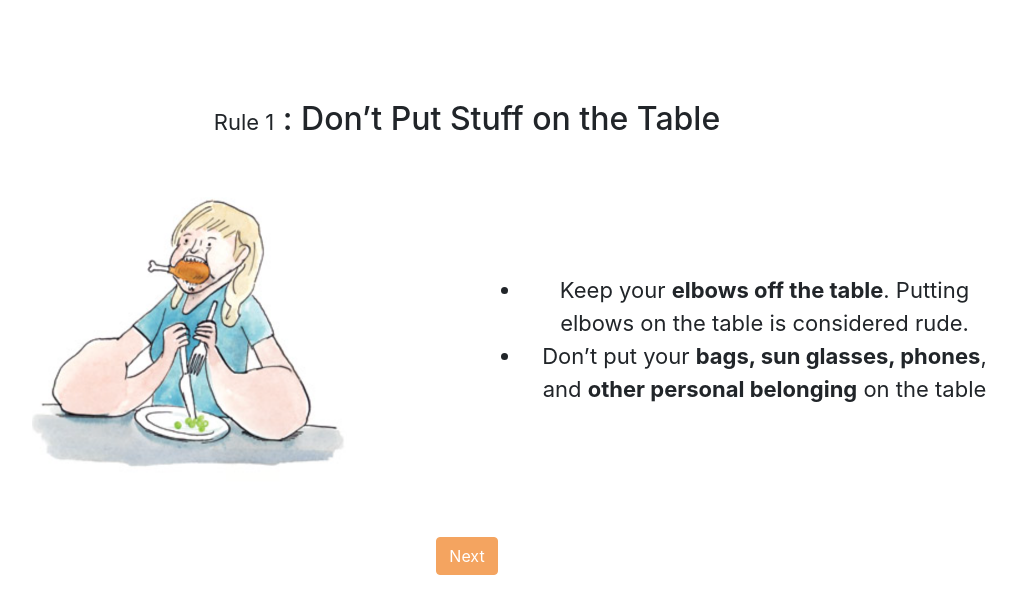
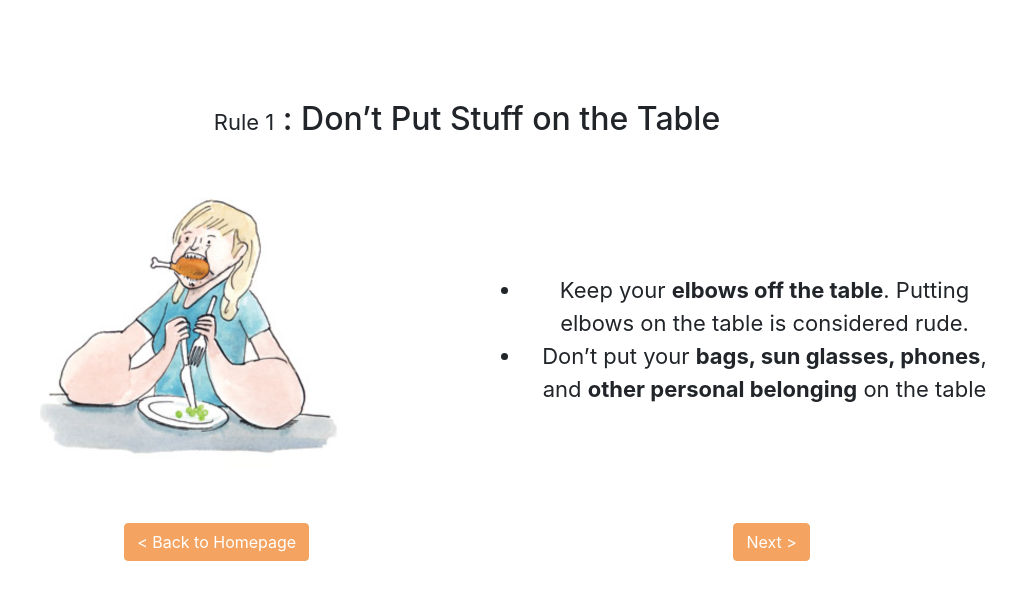
Before and after one commit to KimlyTor/Table-Etiquette, a Flask app: page /basic_rules/1 in a window 1280 px wide. Shown: the part 56-670 px from the top of the page, without its empty margins (173-1190 px from the left). Run offline with Flask 2, Linux system fonts and the light colour scheme; some libraries are stand-ins or nearby versions.

Commit message:
final css fix

```diff
--- a/server.py
+++ b/server.py
@@ -92,7 +92,7 @@ quiz_data = {
         "question_id": "0",
         "img": [],
         "question": "Test Your Knowledge. <br> How much do you know?",
-        "choices": ["5 questions", "12 drags and drops"],
+        "choices": ["5 multiple choice questions, 2 points each.", "12 drags and drops, 1 point each."],
         "answer": None,
         "next_question": "1",
         "score": 2,
@@ -127,7 +127,7 @@ quiz_data = {
     "4": {
         "question_id": "4",
         "img": ["/static/imgs/quiz4_img.png", ],
-        "question": "You and your friends are in a restaurant having dinner torgether and your're really hungry. All of your food have been sered except the order for Abby who is seating next to you. What is the polite way to behave in this situation?",
+        "question": "You and your friends are in a restaurant having dinner torgether and your're really hungry. All of your food have been served except the order for Abby who is seating next to you. What is the polite way to behave in this situation?",
         "choices": ["Start eating first",  "Ask Abby if it's okay to start eating first", "Wait for Abby's dish to be served"],
         "answer": "Wait for Abby's dish to be served",
         "next_question": "5",
--- a/static/basic_rules.js
+++ b/static/basic_rules.js
@@ -27,7 +27,7 @@ function EndTimer(){
         success: function(result){
             var t = result['data'].toFixed(2).toString()
             console.log(result['data']);
-            var time = $("<div class='row'>").html(`You've finished Learning about basic rules!! <br> Your total study time is <strong>${t} seconds</strong>`).attr('id', 'timer').css("width", "100%");
+            var time = $("<div class='row'>").append($("<span class='quiz-info'>").html(`Your Total Study Time: <strong>${t} seconds</strong>`));
             $("#content").append(time);
         },
         error: function(request, status, error){
@@ -66,18 +66,17 @@ $(document).ready(function(){
             ol.append($("<li align='left'>").html(list_text[txt]).css({"padding":"0 0 5px 5px", "font-size": "22px"}));
         }
         var item = $("<div class='row'>")
-        item.append(ol).css("width", "100%").css("margin-left", "100px")
-        // var img = $("<img class='resize-img'>").attr("src", `/static/imgs/${list_img[0]}`).attr('alt', data['title']);
-        $("#content").append(item).css("margin-left", "150px")
+        item.append(ol).css("width", "100%").css("margin-left", "25%")
+        $("#content").append(item)
 
         // insert buttons
-        var tbl_set_btn = $("<button>").attr("class", "btn btn-primary").attr("id","next_learn_but").text("Next: Table Setting Lesson!");
+        var tbl_set_btn = $("<button>").attr("class", "btn btn-primary").attr("id","next_learn_but").text("Next: Table Setting Lesson >");
         tbl_set_btn.click(function(e){
             window.location.href = `http://127.0.0.1:5000/table_setting/1`;
 
         });
 
-        var dne_btn = $("<button>").attr("class", "btn btn-primary").attr("id","back_to_but").text("Back");
+        var dne_btn = $("<button>").attr("class", "btn btn-primary").attr("id","back_to_but").text("< Back");
         dne_btn.click(function(e){
             window.location.href = `http://127.0.0.1:5000/basic_rules/${data['prev_rule']}`;
         });
@@ -93,7 +92,7 @@ $(document).ready(function(){
             var n = len_img;
             var col_wid = parseInt(12/n).toString()
             for (let i = 0; i < n; i++) {
-                const img = $("<img width='300' height='300'>").attr("src", `/static/imgs/${list_img[i]}`).attr('alt', data['title']);
+                const img = $(`<img class='img-${col_wid}'>`).attr("src", `/static/imgs/${list_img[i]}`).attr('alt', data['title']);
                 const txt = $("<div id='basic_rule_3'>").html(list_text[i]);
                 var panel = $(`<div class='col-md-${col_wid}'>`).append(img, txt);
                 $("#content").append(panel);
@@ -101,7 +100,7 @@ $(document).ready(function(){
         }
         else if((len_img == 1) && (len_text > 0)){
             // left panel
-            var img = $("<img>").attr("src", `/static/imgs/${list_img[0]}`).attr('alt', data['title']);
+            var img = $("<img class='img-6'>").attr("src", `/static/imgs/${list_img[0]}`).attr('alt', data['title']);
             var panel_l = $("<div class='col-md-6'>").append(img);
             $("#content").append(panel_l)
 
@@ -116,16 +115,23 @@ $(document).ready(function(){
 
 
         // Append Buttons
+        var back_btn = $("<button>").attr("class", "btn btn-primary").attr("id","back_but");
         if (data['prev_rule'] != null){
-            var back_btn = $("<button>").attr("class", "btn btn-primary").attr("id","back_but").text("Back");
+            back_btn.text("< Back");
             back_btn.click(function(e){
                 window.location.href = `http://127.0.0.1:5000/basic_rules/${data['prev_rule']}`;
             });
-            $("#reaction").append(back_btn)
         }
+        else{
+            back_btn.text("< Back to Homepage");
+            back_btn.click(function(e){
+                window.location.href = `http://127.0.0.1:5000/`;
+            });
+        }
+        $("#reaction").append(back_btn);
 
         if (data['next_rule'] != null){
-            var next_btn = $("<button>").attr("class", "btn btn-primary").attr("id","next_but").text("Next");
+            var next_btn = $("<button>").attr("class", "btn btn-primary").attr("id","next_but").text("Next >");
             next_btn.click(function(e){
                 window.location.href = `http://127.0.0.1:5000/basic_rules/${data['next_rule']}`;
             });
--- a/static/main.css
+++ b/static/main.css
@@ -1,6 +1,14 @@
 
 #content img {
-    width: 60%;
+    width: 350px;
+}
+
+.img-4 {
+    width: 200px !important;
+}
+
+.img-6 {
+    width: 300px !important;
 }
 
 #main_content{
@@ -86,8 +94,8 @@
 }
 
 #submit-btn{
-    background-color: green;
-    border-color: green;
+    background-color: #45794f;
+    border-color: #45794f;
     margin-right: 30px;
 }
 
--- a/static/quiz.js
+++ b/static/quiz.js
@@ -105,7 +105,7 @@ $(document).ready(function(){
     // Fix header
     var question_number  = $("<div class='col-md-6'>").append($("<span class='quiz-info'>").html(`Question: ${id}/5`));
     var current_score  = $("<div class='col-md-6'>").append($("<span class='quiz-info'>").html(`Curent Score: ${curr_score}/${total_score}`));
-    var q_text = $("<div class='col-md-12'>").append($("<h5>").html(`${question}`));
+    var q_text = $("<div class='col-md-12'>").append($("<h3>").html(`${question}`));
     $("#question").append(question_number, current_score, q_text);
 
     // list images
@@ -113,7 +113,7 @@ $(document).ready(function(){
         var n = list_img.length;
         var col_wid = parseInt(12/n).toString()
         for (const i of list_img) {
-            var img = $("<img>").attr("src", `${i}`).attr('alt', question);
+            var img = $(`<img class='img-${col_wid}'>`).attr("src", `${i}`).attr('alt', question);
             var panel = $(`<div class='col-md-${col_wid}'>`).append(img);
             $("#content").append(panel);
         }
--- a/static/quiz_drag_drop.js
+++ b/static/quiz_drag_drop.js
@@ -103,7 +103,7 @@ $(document).ready(function(){
     // Fix header
     var question_number  = $("<div class='col-md-6'>").append($("<span class='quiz-info'>").html(`Question: ${id}`));
     var current_score  = $("<div class='col-md-6'>").append($("<span class='quiz-info'>").html(`Curent Score: ${curr_score}/${total_score}`));
-    var q_text = $("<div class='col-md-12'>").append($("<h5>").html(`${question}`));
+    var q_text = $("<div class='col-md-12'>").append($("<h3>").html(`${question}`));
     $("#question").append(question_number, current_score, q_text);
 
     // list image and drop area
--- a/static/table_setting.js
+++ b/static/table_setting.js
@@ -13,10 +13,10 @@ $(document).ready(function(){
         $("#buttons_at_bottom").replaceWith(
             '<div class="row justify-content-around my-5" id="buttons_at_bottom">'+
                 '<div class="col-sm-auto">'+
-                    '<button class="btn btn-primary" id="back-btn">Back</button>'+
+                    '<button class="btn btn-primary" id="back-btn">< Back</button>'+
                 '</div>'+
                 '<div class="col-sm-auto">'+
-                    '<button class="btn btn-primary" id="quiz-btn">Next: Quiz!</button>'+
+                    '<button class="btn btn-primary" id="quiz-btn">Next: Quiz ></button>'+
                 '</div>'+
             '</div>'
         );
--- a/templates/table_setting.html
+++ b/templates/table_setting.html
@@ -57,10 +57,10 @@
     </div>
     <div class="row justify-content-around my-5" id="buttons_at_bottom">
         <div class="col-sm-auto">
-            <button class="btn btn-primary" id="back-btn">Back</button>
+            <button class="btn btn-primary" id="back-btn">&#60 Back</button>
         </div>
         <div class="col-sm-auto">
-            <button class="btn btn-primary" id="next-btn">Next</button>
+            <button class="btn btn-primary" id="next-btn">Next &#62</button>
         </div>
     </div>
 
```
